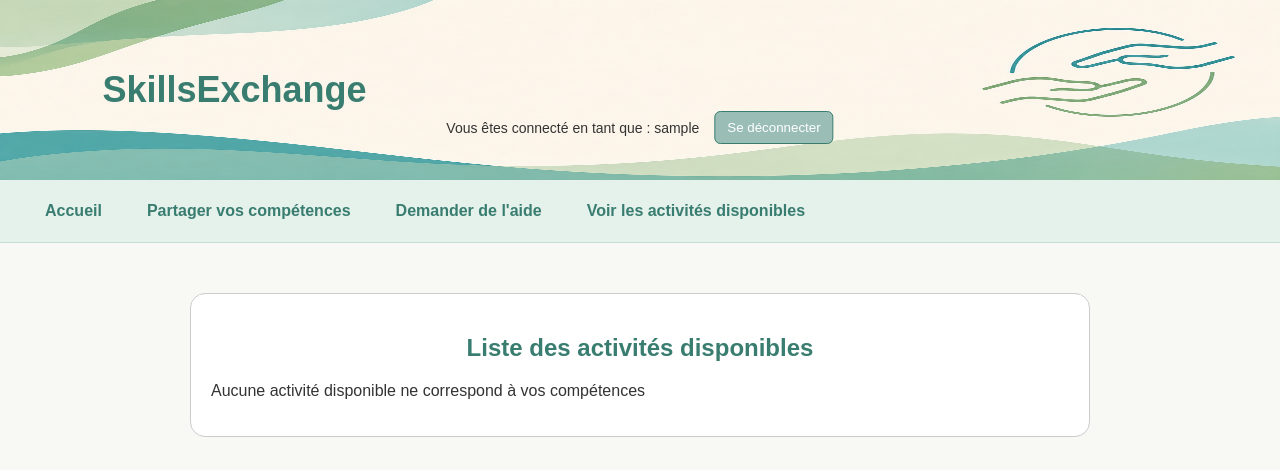
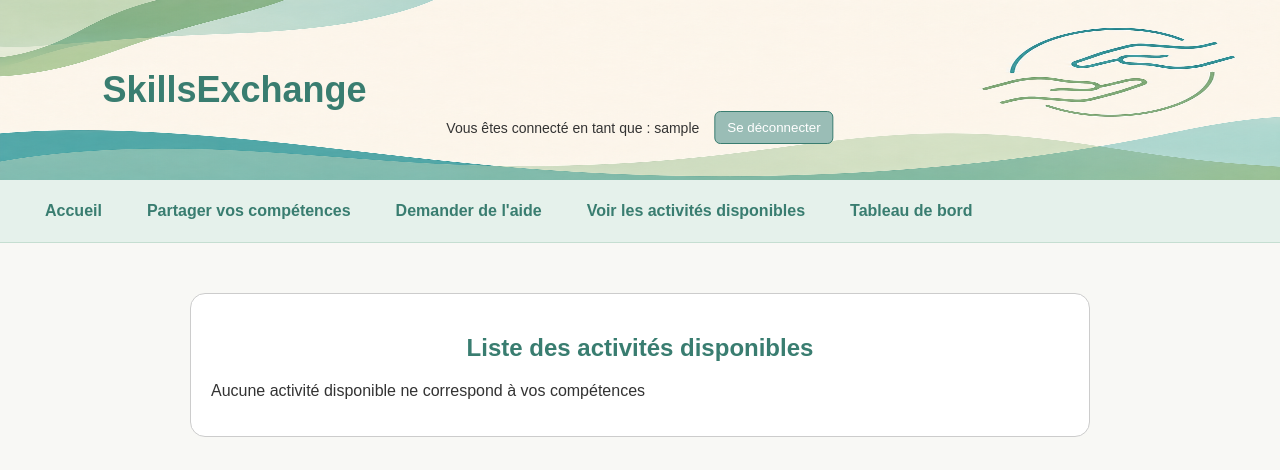
Before and after one commit to alfaro-b/Eval_Web_Python, a Django app: page /skillsApp/activities_available/ in a window 1280 px wide. Shown: the top 470 px of the page. Run offline with Django 5.2, Linux system fonts and the light colour scheme; the visitor is signed in with stand-in values (Sample User, id 1); data that the repository does not hold is empty.

Commit message:
Ajout du dashboard dans le menu

```diff
--- a/templates/base.html
+++ b/templates/base.html
@@ -40,6 +40,7 @@
         <a href="{% url 'skillsApp:choose_skill' %}">Partager vos compétences</a>
         <a href="{% url 'skillsApp:create_activity' %}">Demander de l'aide</a>
         <a href="{% url 'skillsApp:activities_available' %}">Voir les activités disponibles</a>
+        <a href="{% url 'skillsApp:dashboard' %}">Tableau de bord</a>
     </nav>
     {% endif %}
 
```
